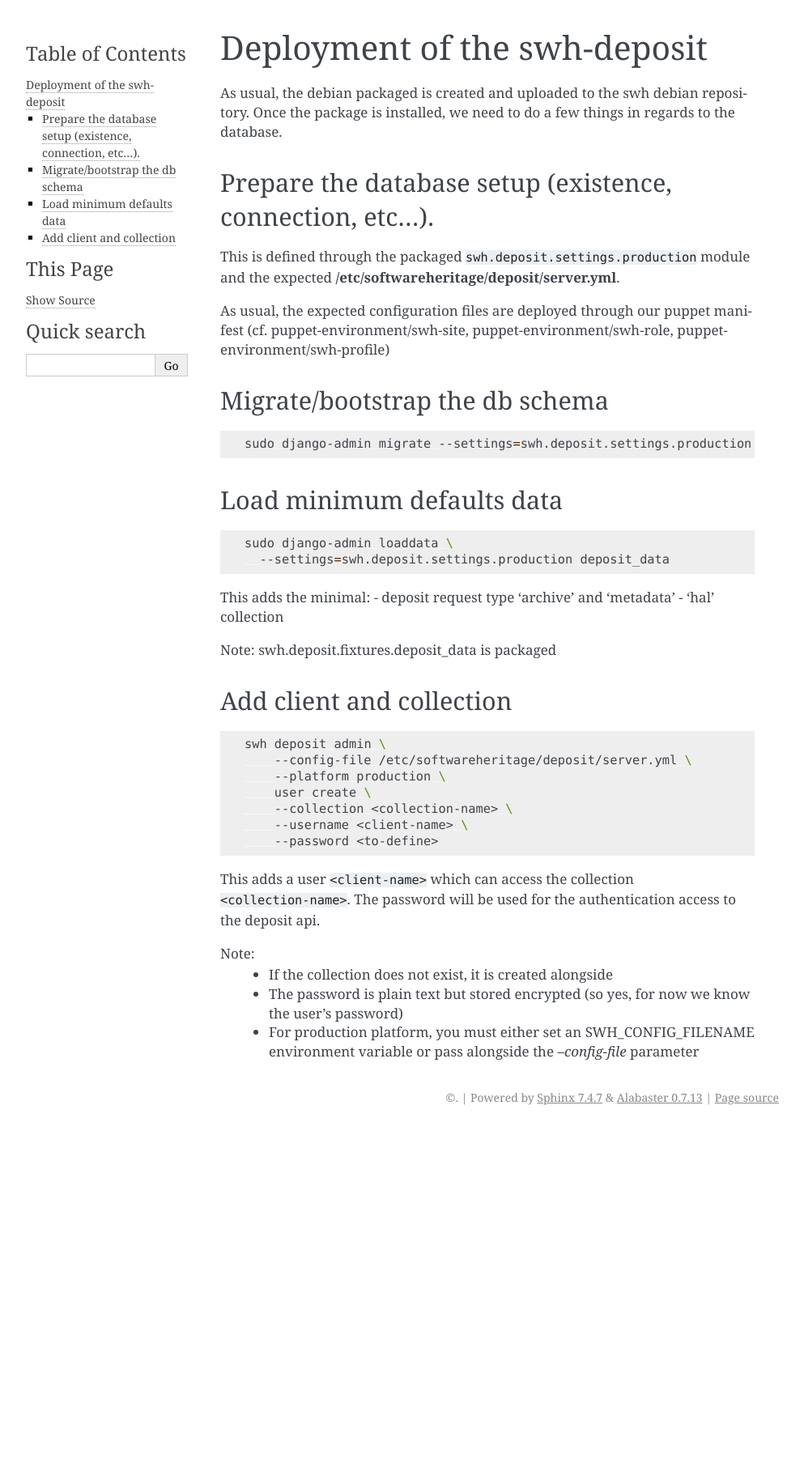
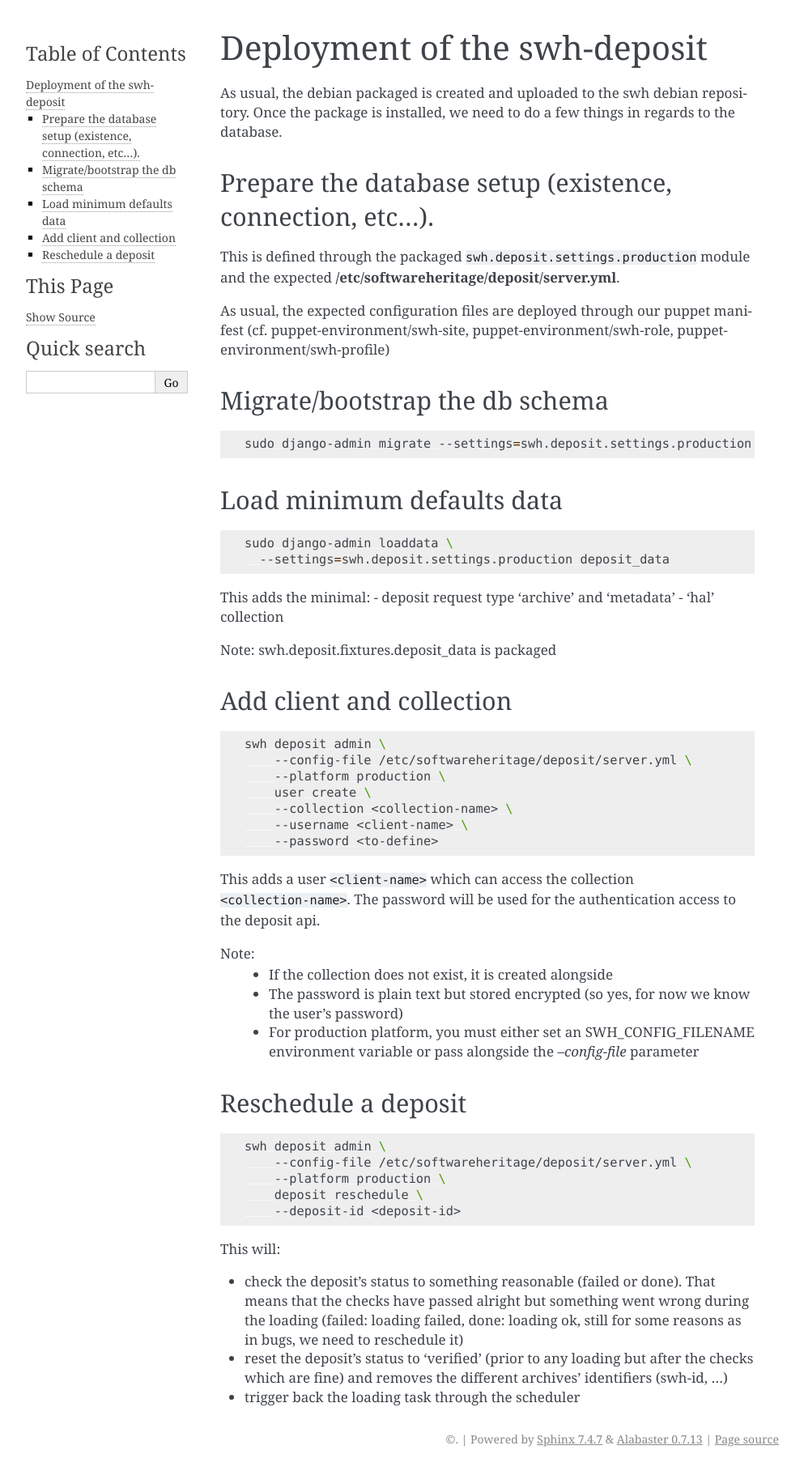
Before and after one commit to SoftwareHeritage/swh-deposit, a Sphinx documentation site: the page built from docs/sys-info.rst, in a window 1280 px wide. Shown: the whole page at 81% size, without its empty margins (148-1141 px from the left). Built offline with Sphinx 7.4.7, drawn with Linux system fonts in a browser that asks for light colours; pages that are not in the unit, such as notebooks, are missing from menus; before the commit the page ends 1395 px from its top, so only the background shows below that.

Commit message:
docs/sys-info: Update the documentation about deposit rescheduling

```diff
--- a/docs/sys-info.rst
+++ b/docs/sys-info.rst
@@ -60,3 +60,25 @@ Note:
   - For production platform, you must either set an
     SWH_CONFIG_FILENAME environment variable or pass alongside the
     `--config-file` parameter
+
+Reschedule a deposit
+---------------------
+
+.. code:: shell
+
+    swh deposit admin \
+        --config-file /etc/softwareheritage/deposit/server.yml \
+        --platform production \
+        deposit reschedule \
+        --deposit-id <deposit-id>
+
+This will:
+
+- check the deposit's status to something reasonable (failed or done). That
+  means that the checks have passed alright but something went wrong during the
+  loading (failed: loading failed, done: loading ok, still for some reasons as
+  in bugs, we need to reschedule it)
+- reset the deposit's status to 'verified' (prior to any loading but after the
+  checks which are fine) and removes the different archives' identifiers
+  (swh-id, ...)
+- trigger back the loading task through the scheduler
```
